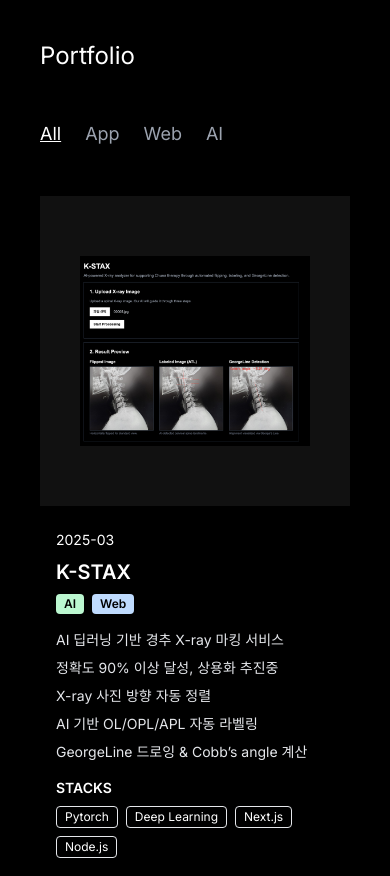
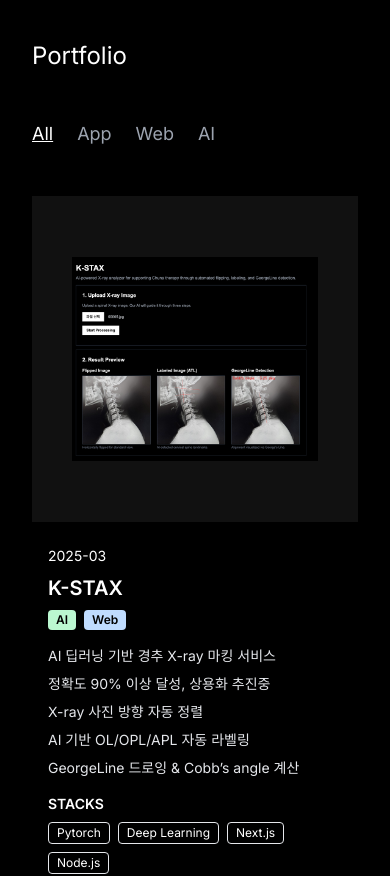
Before and after one commit to xogustlnx/komp_development, a Next.js app: page /portfolio in a window 390 px wide. Shown: the top 876 px of the page. Built offline with nearby package versions, Linux system fonts and the light colour scheme.

Commit message:
내용 일부 수정

```diff
--- a/app/about/page.tsx
+++ b/app/about/page.tsx
@@ -1,6 +1,6 @@
 export default function AboutPage() {
   return (
-    <main className="min-h-screen bg-black text-white px-10 py-10 md:px-12 md:py-14">
+    <main className="min-h-screen bg-black text-white px-8 py-10 md:px-12 md:py-14">
       <section className="space-y-4">
         <h1 className="text-2xl mb-8">About Team Komp.</h1>
         <p className="text-sm pb-1 leading-[1.8]">
--- a/app/contact/page.tsx
+++ b/app/contact/page.tsx
@@ -58,7 +58,7 @@ export default function ContactPage() {
   };
 
   return (
-    <main className="min-h-screen bg-black text-white px-10 py-10 md:px-12 md:py-14">
+    <main className="min-h-screen bg-black text-white px-8 py-10 md:px-12 md:py-14">
       <h1 className="text-2xl mb-8">Contact</h1>
 
       <div className="space-y-4 mb-12 text-sm leading-[1.8]">
--- a/app/portfolio/page.tsx
+++ b/app/portfolio/page.tsx
@@ -115,7 +115,7 @@ export default function PortfolioPage() {
       : dummyProjects.filter((p) => p.types.includes(activeTab));
 
   return (
-    <main className="min-h-screen bg-black text-white px-10 py-10 md:px-12 md:py-14">
+    <main className="min-h-screen bg-black text-white px-8 py-10 md:px-12 md:py-14">
       <h1 className="text-2xl  mb-12">Portfolio</h1>
 
       <div className="flex gap-6 text-lg mb-12">
```
